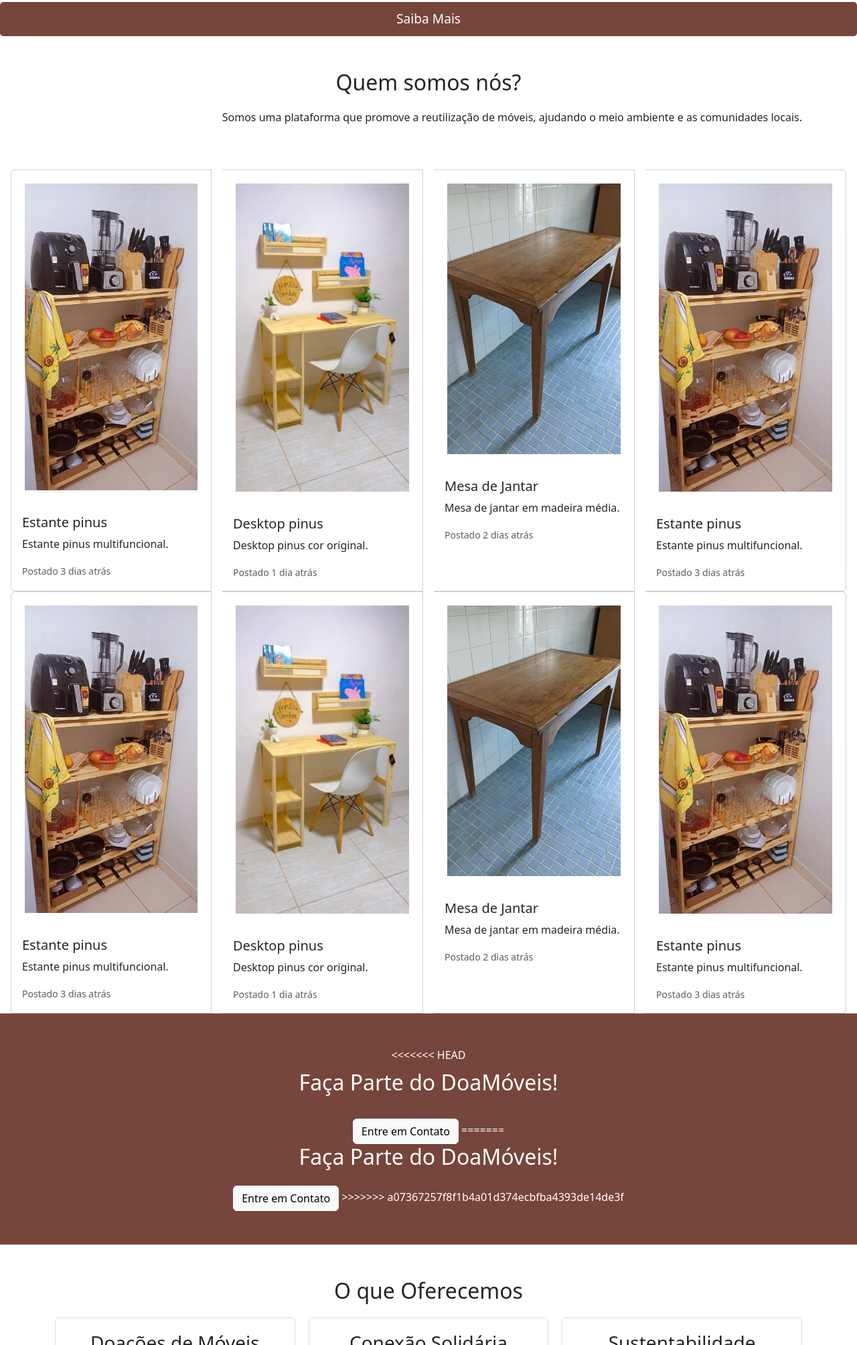
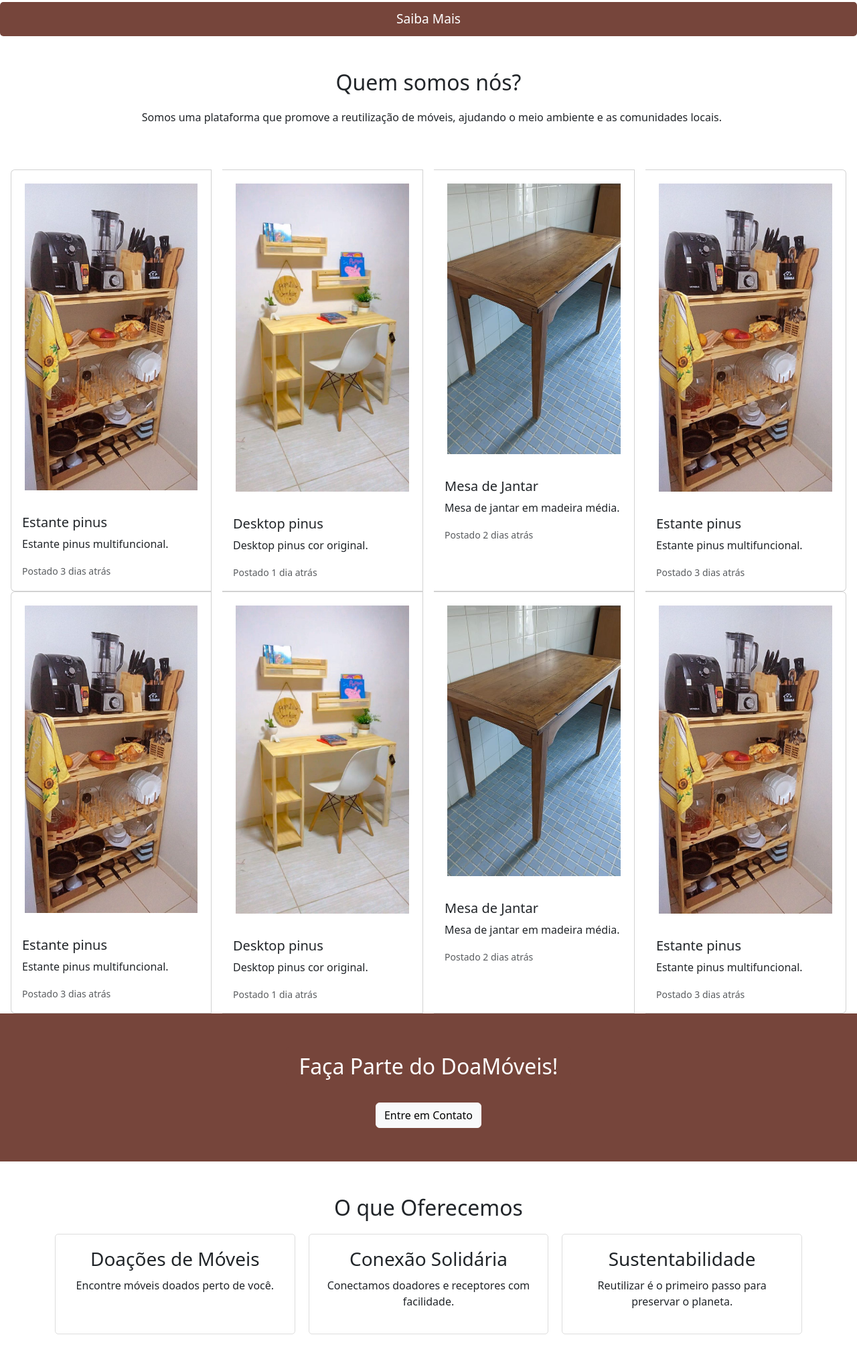
Before and after one commit to lanalcantara/Doa-Moveis, a website: page index.html in a window 1280 px wide. Shown: the part 674-2682 px from the top of the page at 67% size. Drawn offline with nearby package versions, Linux system fonts and the light colour scheme.

Commit message:
ajeitado

```diff
--- a/index.html
+++ b/index.html
@@ -80,7 +80,7 @@
     <section id="about">
         <div class="container">
             <h2>Quem somos nós?</h2>
-            <p>Somos uma plataforma que promove a reutilização de móveis, ajudando o meio ambiente e as comunidades locais.</p>
+            <p style="align-items: center; padding-right: 120px;">Somos uma plataforma que promove a reutilização de móveis, ajudando o meio ambiente e as comunidades locais.</p>
         </div>
     </section>
     <div class="card-group">
@@ -154,16 +154,10 @@
       </div>
 <section class="page-section bg-dark text-white" style="background-image: url('images/banner.jpg'); background-size: cover; background-position: center;">
     <div class="container px-4 px-lg-5 text-center">
-<<<<<<< HEAD
         <h2 class="mb-4">
             <span class="highlight-text">Faça Parte do DoaMóveis!</span>
         </h2>
         <a class="btn btn-light btn-xl" href="#contact">Entre em Contato</a>
-=======
-        <h2 class="mb-4">Faça Parte do DoaMóveis!</h2>
-        <span class"highlight-text"> </span>
-                <a class="btn btn-light btn-xl" href="#contact">Entre em Contato</a>
->>>>>>> a07367257f8f1b4a01d374ecbfba4393de14de3f
     </div>
 </section>
 
```
